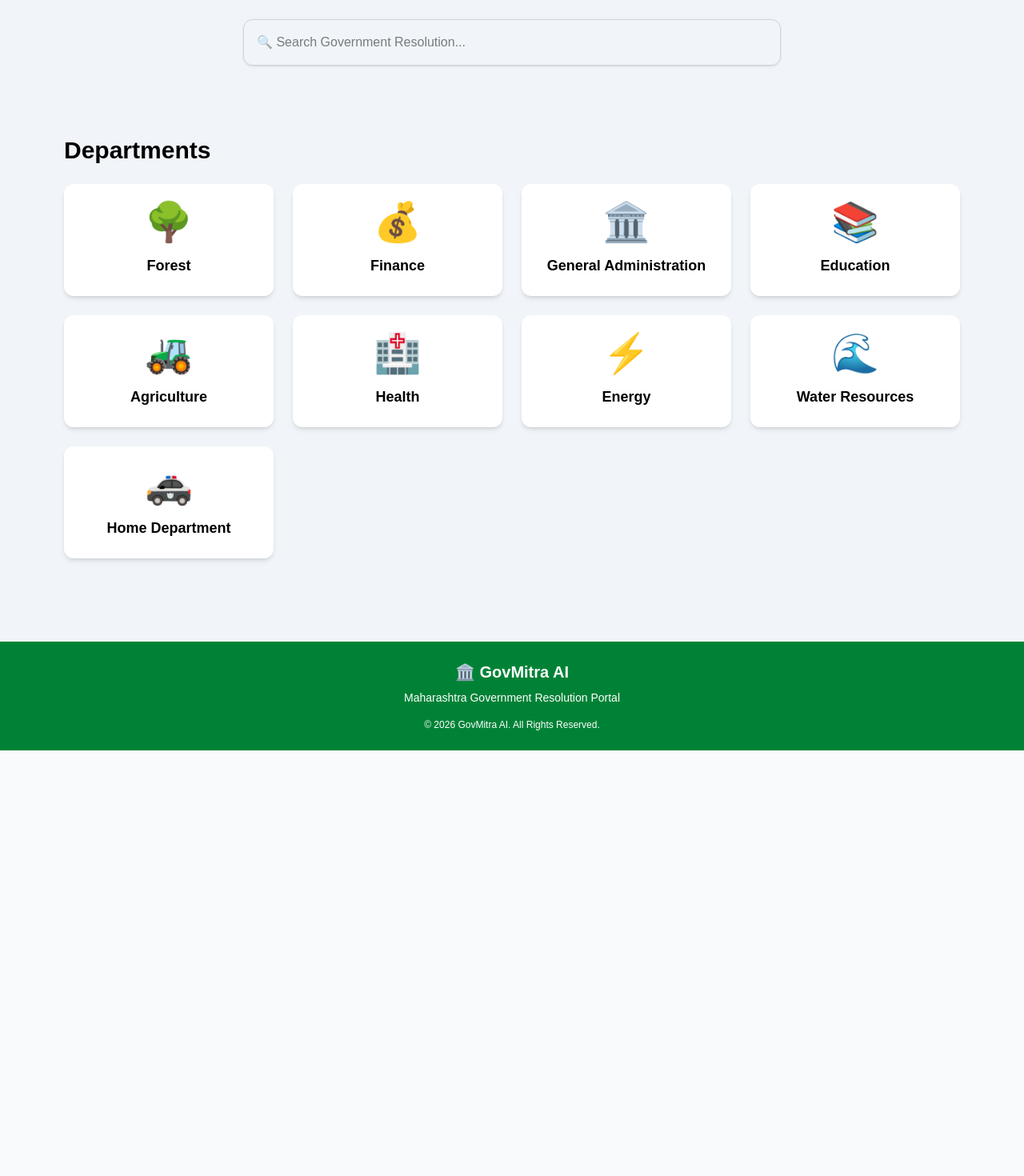
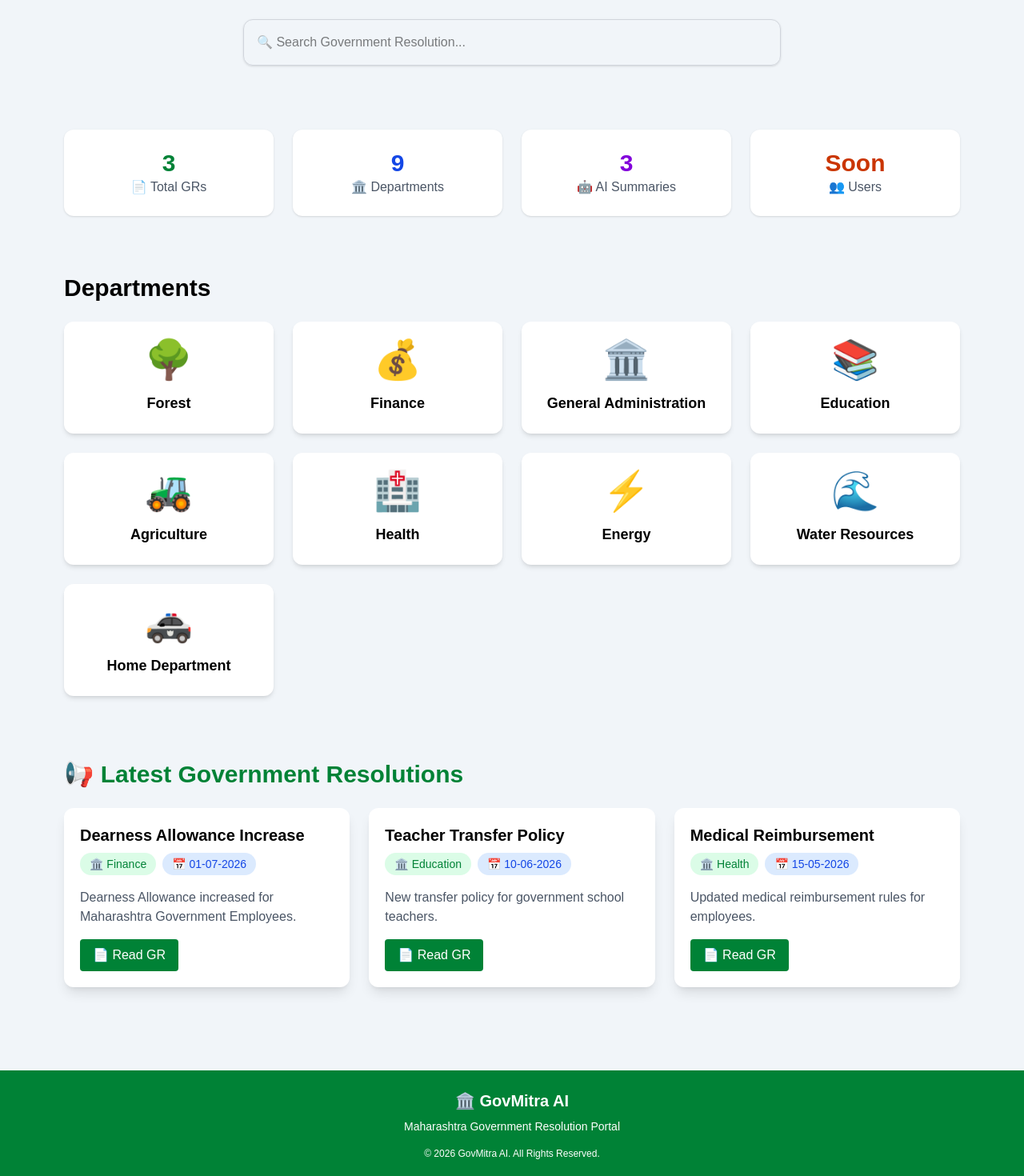
Before and after one commit to cmrathod64-ctrl/govmitra-ai, a React (Vite) app: page / in a window 1280 px wide. Shown: the part 220-1690 px from the top of the page at 80% size. Before the commit the page ends 1158 px from the top, so only its background shows below. Built offline with nearby package versions, Linux system fonts and the light colour scheme; the HTML template or start-up script is replaced by a standard one.

Commit message:
Phase 8 - Search page fully completed

```diff
--- a/src/data/grs.js
+++ b/src/data/grs.js
@@ -6,7 +6,7 @@ const grs = [
     date: "01-07-2026",
     keywords: ["DA", "Salary", "Allowance"],
     summary: "Dearness Allowance increased for Maharashtra Government Employees.",
-    pdf: "#"
+    pdf: "/pdfs/sample.pdf"
   },
 
   {
@@ -16,7 +16,7 @@ const grs = [
     date: "10-06-2026",
     keywords: ["Teacher", "Transfer", "Education"],
     summary: "New transfer policy for government school teachers.",
-    pdf: "#"
+    pdf: "/pdfs/sample.pdf"
   },
 
   {
@@ -26,7 +26,7 @@ const grs = [
     date: "15-05-2026",
     keywords: ["Medical", "Health", "Reimbursement"],
     summary: "Updated medical reimbursement rules for employees.",
-    pdf: "#"
+    pdf: "/pdfs/sample.pdf"
   }
 ];
 
--- a/src/pages/Home.jsx
+++ b/src/pages/Home.jsx
@@ -1,4 +1,5 @@
 import departments from "../data/departments";
+import grs from "../data/grs";
 import Navbar from "../components/Navbar";
 import Hero from "../components/Hero";
 import DepartmentCard from "../components/DepartmentCard";
@@ -10,7 +11,37 @@ function Home() {
       <Navbar />
 
       <Hero />
+<section className="max-w-6xl mx-auto px-4 py-8">
+  <div className="grid grid-cols-2 md:grid-cols-4 gap-6">
 
+    <div className="bg-white rounded-xl shadow p-6 text-center">
+      <h3 className="text-3xl font-bold text-green-700">{grs.length}</h3>
+      <p className="text-gray-600">📄 Total GRs</p>
+    </div>
+
+    <div className="bg-white rounded-xl shadow p-6 text-center">
+      <h3 className="text-3xl font-bold text-blue-700">
+        {departments.length}
+      </h3>
+      <p className="text-gray-600">🏛️ Departments</p>
+    </div>
+
+    <div className="bg-white rounded-xl shadow p-6 text-center">
+      <h3 className="text-3xl font-bold text-purple-700">
+        {grs.length}
+      </h3>
+      <p className="text-gray-600">🤖 AI Summaries</p>
+    </div>
+
+    <div className="bg-white rounded-xl shadow p-6 text-center">
+      <h3 className="text-3xl font-bold text-orange-700">
+        Soon
+      </h3>
+      <p className="text-gray-600">👥 Users</p>
+    </div>
+
+  </div>
+</section>
       <section className="max-w-6xl mx-auto px-4 py-10">
         <h2 className="text-3xl font-bold mb-6">Departments</h2>
 
@@ -25,7 +56,43 @@ function Home() {
 </div>
 
       </section>
+<section className="max-w-6xl mx-auto px-4 py-10">
+  <h2 className="text-3xl font-bold mb-6 text-green-700">
+    📢 Latest Government Resolutions
+  </h2>
 
+  <div className="grid md:grid-cols-3 gap-6">
+    {grs.slice(0, 3).map((gr) => (
+      <div
+        key={gr.id}
+        className="bg-white rounded-xl shadow-lg p-5 hover:shadow-2xl transition"
+      >
+        <h3 className="text-xl font-bold mb-2">{gr.title}</h3>
+
+        <span className="inline-block bg-green-100 text-green-700 px-3 py-1 rounded-full text-sm">
+          🏛️ {gr.department}
+        </span>
+
+        <span className="inline-block bg-blue-100 text-blue-700 px-3 py-1 rounded-full text-sm ml-2">
+          📅 {gr.date}
+        </span>
+
+        <p className="mt-4 text-gray-600">
+          {gr.summary}
+        </p>
+
+        <a
+          href={gr.pdf}
+          target="_blank"
+          rel="noopener noreferrer"
+          className="inline-block mt-4 bg-green-700 text-white px-4 py-2 rounded hover:bg-green-800"
+        >
+          📄 Read GR
+        </a>
+      </div>
+    ))}
+  </div>
+</section>
       <Footer />
     </div>
   );
--- a/src/pages/Search.jsx
+++ b/src/pages/Search.jsx
@@ -3,8 +3,10 @@ import grs from "../data/grs";
 
 function Search() {
   const [search, setSearch] = useState("");
+  const [selectedGR, setSelectedGR] = useState(null);
 
-  const filteredGRs = grs.filter((gr) =>
+  const filteredGRs = grs.filter(
+    (gr) =>
       gr.title.toLowerCase().includes(search.toLowerCase()) ||
       gr.department.toLowerCase().includes(search.toLowerCase()) ||
       gr.keywords.some((keyword) =>
@@ -25,42 +27,96 @@ function Search() {
         value={search}
         onChange={(e) => setSearch(e.target.value)}
       />
+<p className="text-red-600 font-bold mt-2">
+  Search Text: {search}
+</p>
+      <div className="space-y-4">
+        {filteredGRs.length === 0 ? (
+          <div className="bg-white rounded-xl shadow-lg p-8 text-center">
+            <h2 className="text-2xl font-bold text-red-600">
+              😔 No Government Resolution Found
+            </h2>
 
-      <div className="space-y-4">
-        {filteredGRs.map((gr) => (
+            <p className="text-gray-600 mt-3">
+              Try searching by Department, Title or Keywords.
+            </p>
+          </div>
+        ) : (
+          filteredGRs.map((gr) => (
             <div
               key={gr.id}
-            className="bg-white shadow rounded-lg p-5 border"
+              className="bg-white shadow-lg rounded-xl p-5 border"
             >
-            <h2 className="text-xl font-bold">{gr.title}</h2>
+              <h2 className="text-2xl font-bold">{gr.title}</h2>
 
-            <p className="text-gray-600">
-              <strong>Department:</strong> {gr.department}
+              <div className="flex gap-2 mt-3">
+                <span className="bg-green-100 text-green-700 px-3 py-1 rounded-full text-sm">
+                  🏛️ {gr.department}
+                </span>
+
+                <span className="bg-blue-100 text-blue-700 px-3 py-1 rounded-full text-sm">
+                  📅 {gr.date}
+                </span>
+              </div>
+
+              <p className="mt-4 text-gray-700">
+                {gr.summary}
               </p>
 
-            <p className="text-gray-600">
-              <strong>Date:</strong> {gr.date}
-            </p>
-
-            <p className="mt-2">{gr.summary}</p>
-
-          <div className="mt-4 flex gap-3">
+              <div className="mt-5 flex gap-3">
                 <a
-  href={gr.pdf}
+                  href="/pdfs/sample.pdf"
                   target="_blank"
                   rel="noopener noreferrer"
-  className="bg-green-700 text-white px-4 py-2 rounded hover:bg-green-800 inline-block"
+                  className="bg-green-700 hover:bg-green-800 text-white px-4 py-2 rounded-lg"
                 >
                   📄 Open PDF
                 </a>
 
-  <button className="bg-blue-600 text-white px-4 py-2 rounded hover:bg-blue-700">
+                <button
+                  onClick={() => setSelectedGR(gr)}
+                  className="bg-blue-600 hover:bg-blue-700 text-white px-4 py-2 rounded-lg"
+                >
                   🤖 AI Summary
                 </button>
-</div></div>
+              </div>
+            </div>
+          ))
+        )}
+      </div>
 
-        ))}
+      {selectedGR && (
+        <div className="fixed inset-0 bg-black/50 flex items-center justify-center z-50">
+          <div className="bg-white rounded-xl p-6 w-[500px] shadow-2xl">
+            <h2 className="text-2xl font-bold text-green-700 mb-4">
+              🤖 AI Summary
+            </h2>
+
+            <p>
+              <strong>📄 Title:</strong> {selectedGR.title}
+            </p>
+
+            <p className="mt-2">
+              <strong>🏛️ Department:</strong> {selectedGR.department}
+            </p>
+
+            <p className="mt-2">
+              <strong>📅 Date:</strong> {selectedGR.date}
+            </p>
+
+            <div className="mt-4 bg-gray-100 rounded-lg p-4">
+              {selectedGR.summary}
             </div>
+
+            <button
+              onClick={() => setSelectedGR(null)}
+              className="mt-5 bg-red-600 hover:bg-red-700 text-white px-4 py-2 rounded-lg"
+            >
+              ❌ Close
+            </button>
+          </div>
+        </div>
+      )}
     </div>
   );
 }
```
Lines whose indentation alone changed are shown as unchanged.
